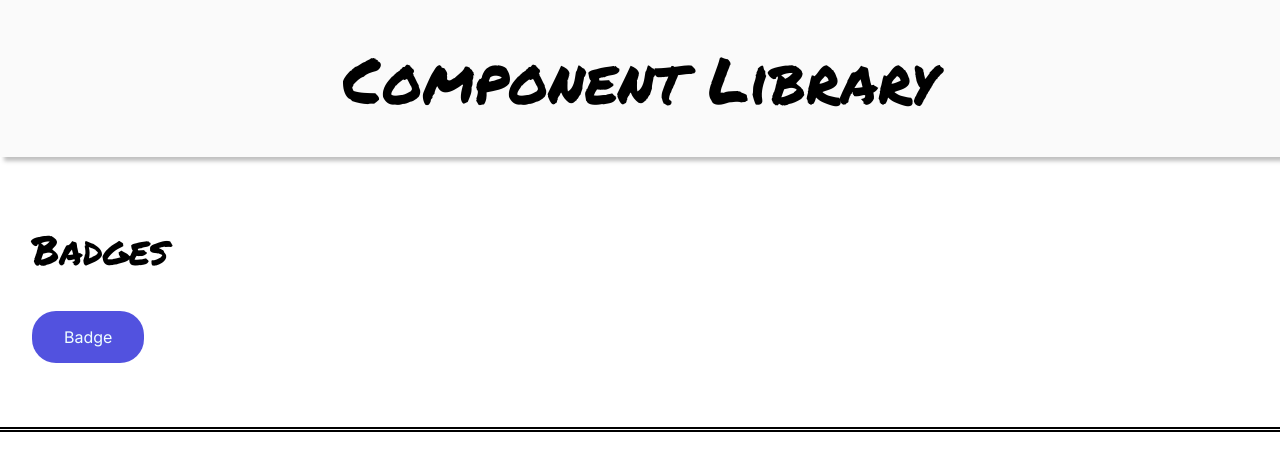
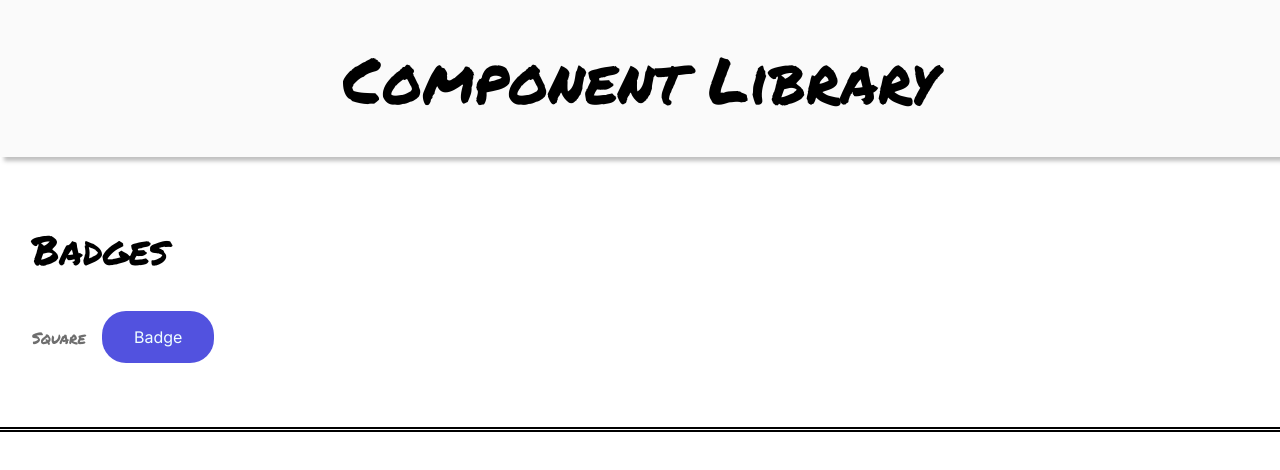
Before and after one commit to Tyriol/component-library, a React (Vite) app: page / in a window 1280 px wide. Shown: the top 470 px of the page. Built offline with nearby package versions, Linux system fonts and the light colour scheme.

Commit message:
add a section row component for scenarios where that is needed

```diff
--- a/src/App.tsx
+++ b/src/App.tsx
@@ -1,5 +1,6 @@
 import "./App.css";
 import Section from "./components/Section/Section";
+import SectionRow from "./components/SectionRow/SectionRow";
 import Badge from "./components/Badge/Badge";
 
 function App() {
@@ -10,7 +11,10 @@ function App() {
       </header>
       <main>
         <Section title="Badges">
-          <Badge />
+          <SectionRow rowTitle="Square">
+            <Badge />
+          </SectionRow>
+          {/* <Badge /> */}
         </Section>
       </main>
     </>
--- /dev/null
+++ b/src/components/SectionRow/SectionRow.module.css
@@ -0,0 +1,9 @@
+.sectionRowOptions {
+  display: flex;
+  gap: 1rem;
+  align-items: center;
+}
+
+.title {
+  color: #6e6e6e;
+}
--- /dev/null
+++ b/src/components/SectionRow/SectionRow.tsx
@@ -0,0 +1,18 @@
+import { ReactNode } from "react";
+import styles from "./SectionRow.module.css";
+
+interface SectionRowProps {
+  children?: ReactNode;
+  rowTitle?: string;
+}
+
+const SectionRow: React.FC<SectionRowProps> = ({ children, rowTitle }) => {
+  return (
+    <div className={styles.sectionRowOptions}>
+      <h3 className={styles.title}>{rowTitle}</h3>
+      {children}
+    </div>
+  );
+};
+
+export default SectionRow;
```
